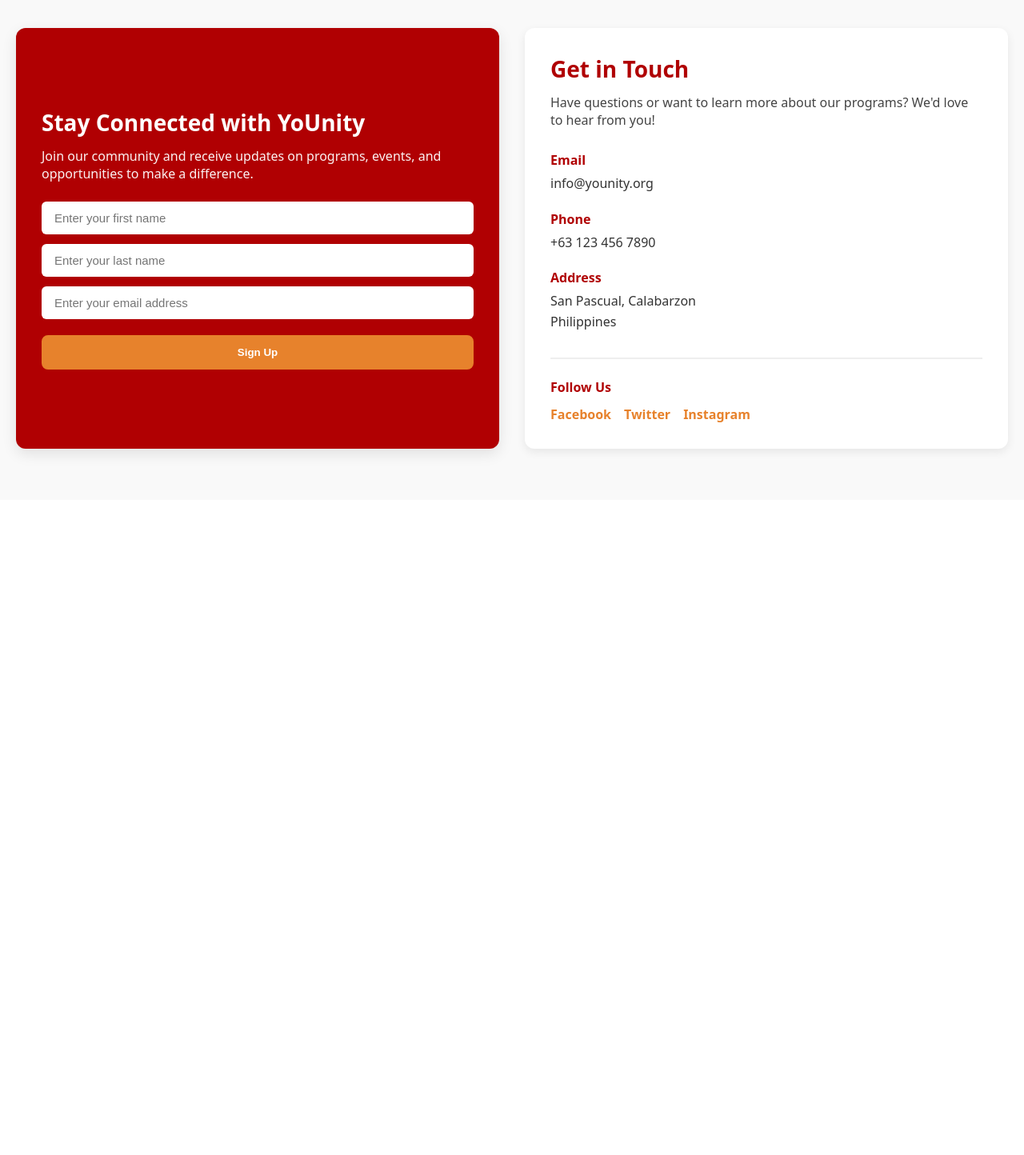
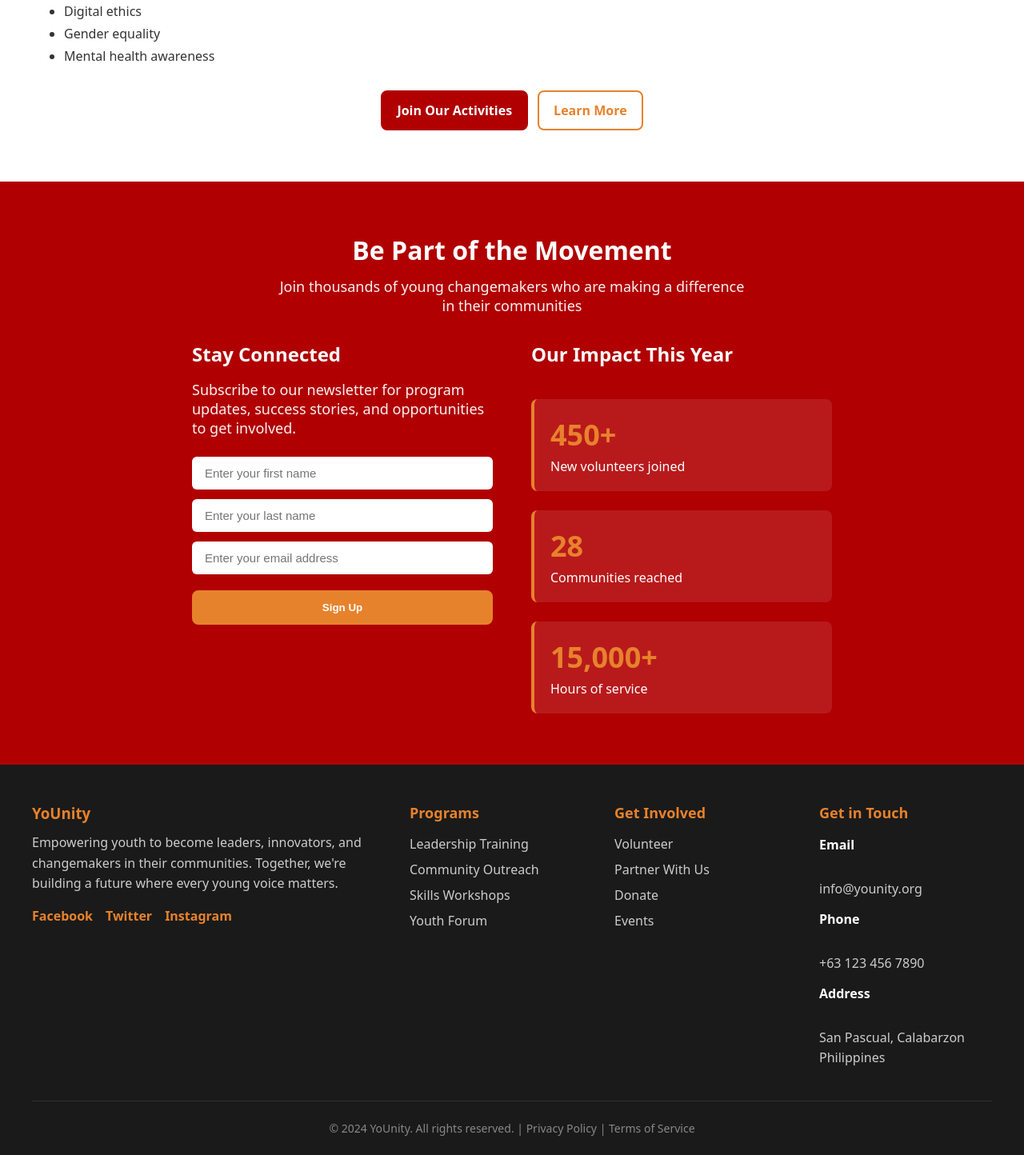
Before and after one commit to J-isaac007/YoUnity, a plain HTML site: page index.html in a window 1280 px wide. Shown: the part 2350-3794 px from the top of the page at 80% size. Before the commit the page ends 2975 px from the top, so only its background shows below. Drawn offline with Linux system fonts and the light colour scheme.

Commit message:
completed version

```diff
--- a/index.html
+++ b/index.html
@@ -10,7 +10,6 @@
     <link href="https://fonts.googleapis.com/css2?family=Julius+Sans+One&display=swap" rel="stylesheet">
 </head>
 <body>
-    <!-- navigation moved outside the hero so it can remain fixed/sticky across the page -->
     <nav>
         <div class="navdiv">
             <div class="navtitle"><a href="./home.html"><img class="navlogo" src="./assets/images/logoPic(noBackground).png" alt="YoUnity Logo"></a></div>
@@ -41,7 +40,6 @@
                 </div>
             </section>
         </main>
-        <!-- hero secondary buttons removed per request -->
     </div>
 
     <section class="about-section" id="about">
@@ -49,7 +47,6 @@
             <h2>About YoUnity</h2>
 
             <div class="about-grid">
-                <!-- Left: content, cards, stats, testimonial -->
                 <div class="about-content">
                     <p class="lead">YoUnity empowers youth to become leaders, innovators, and changemakers. We equip young people with practical skills and real opportunities to create meaningful change in their communities.</p>
 
@@ -79,10 +76,9 @@
                         <a class="secondary_button" href="#">Volunteer</a>
                     </div>
 
-                    <blockquote class="testimonial">“YoUnity gave me the confidence and tools to lead a community project.” — Participant</blockquote>
+                    <blockquote class="testimonial">"YoUnity gave me the confidence and tools to lead a community project." — Participant</blockquote>
                 </div>
 
-                <!-- Right: image -->
                 <div class="about-image">
                     <img src="./assets/images/slide2.png" alt="YoUnity participants">
                 </div>
@@ -90,13 +86,12 @@
         </div>
     </section>
 
-    <!-- Community Section (from content.txt) -->
     <section class="community-section" id="community">
         <div class="container">
             <h2>YoUnity Community Hub</h2>
             <p class="lead">Where Young Voices Shape Real Change</p>
 
-            <p>Welcome to the YoUnity Community — a space built by the youth, for the youth. Here, ideas come alive, stories are shared, and young people unite to build a better, bolder future.</p>
+            <p>Welcome to the YoUnity Community – a space built by the youth, for the youth. Here, ideas come alive, stories are shared, and young people unite to build a better, bolder future.</p>
 
             <h3>Join Our Community Activities</h3>
 
@@ -109,7 +104,7 @@
             <h4>What we do</h4>
             <ul>
                 <li>Community pantry volunteering</li>
-                <li>Tree planting &amp; river cleanups</li>
+                <li>Tree planting & river cleanups</li>
                 <li>School-based outreach programs</li>
                 <li>Peer tutoring and academic help sessions</li>
             </ul>
@@ -119,7 +114,7 @@
 
             <h4>Topics we explore</h4>
             <ul>
-                <li>Bullying &amp; youth protection</li>
+                <li>Bullying & youth protection</li>
                 <li>Climate justice</li>
                 <li>Education access</li>
                 <li>Digital ethics</li>
@@ -134,10 +129,14 @@
         </div>
     </section>
 
-       <section class="contacts-section">
-        <div class="contacts-div sign-up-div">
-            <h3>Stay Connected with YoUnity</h3>
-            <p>Join our community and receive updates on programs, events, and opportunities to make a difference.</p>
+    <section class="newsletter-section">
+        <h2>Be Part of the Movement</h2>
+        <p>Join thousands of young changemakers who are making a difference in their communities</p>
+
+        <div class="newsletter-content">
+            <div class="newsletter-form-wrapper">
+                <h3>Stay Connected</h3>
+                <p>Subscribe to our newsletter for program updates, success stories, and opportunities to get involved.</p>
                 <form class="signup-form" action="#" method="post">
                     <input type="text" name="first-name" placeholder="Enter your first name" required>
                     <input type="text" name="last-name" placeholder="Enter your last name" required>
@@ -145,35 +144,68 @@
                     <button type="submit" class="primary_button">Sign Up</button>
                 </form>
             </div>
-        <div class="contacts-div contact-info-div">
-            <h3>Get in Touch</h3>
-            <p>Have questions or want to learn more about our programs? We'd love to hear from you!</p>
 
-            <div class="contact-details">
-                <div class="contact-item">
-                    <strong>Email</strong>
-                    <p>info@younity.org</p>
+            <div class="impact-stats">
+                <h3>Our Impact This Year</h3>
+                <div class="stat-item">
+                    <strong>450+</strong>
+                    <span>New volunteers joined</span>
                 </div>
-                <div class="contact-item">
-                    <strong>Phone</strong>
-                    <p>+63 123 456 7890</p>
+                <div class="stat-item">
+                    <strong>28</strong>
+                    <span>Communities reached</span>
                 </div>
-                <div class="contact-item">
-                    <strong>Address</strong>
-                    <p>San Pascual, Calabarzon<br>Philippines</p>
+                <div class="stat-item">
+                    <strong>15,000+</strong>
+                    <span>Hours of service</span>
                 </div>
             </div>
+        </div>
+    </section>
 
-            <div class="social-links">
-                <strong>Follow Us</strong>
-                <div class="social-icons">
+    <footer>
+        <div class="footer-content">
+            <div class="footer-about">
+                <h3>YoUnity</h3>
+                <p>Empowering youth to become leaders, innovators, and changemakers in their communities. Together, we're building a future where every young voice matters.</p>
+                <div class="footer-social">
                     <a href="#" aria-label="Facebook">Facebook</a>
                     <a href="#" aria-label="Twitter">Twitter</a>
                     <a href="#" aria-label="Instagram">Instagram</a>
                 </div>
             </div>
+
+            <div class="footer-column">
+                <h4>Programs</h4>
+                <ul>
+                    <li><a href="#">Leadership Training</a></li>
+                    <li><a href="#">Community Outreach</a></li>
+                    <li><a href="#">Skills Workshops</a></li>
+                    <li><a href="#">Youth Forum</a></li>
+                </ul>
             </div>
-    </section>
 
+            <div class="footer-column">
+                <h4>Get Involved</h4>
+                <ul>
+                    <li><a href="#">Volunteer</a></li>
+                    <li><a href="#">Partner With Us</a></li>
+                    <li><a href="#">Donate</a></li>
+                    <li><a href="#">Events</a></li>
+                </ul>
+            </div>
+
+            <div class="footer-column footer-contact">
+                <h4>Get in Touch</h4>
+                <p><strong>Email</strong><br>info@younity.org</p>
+                <p><strong>Phone</strong><br>+63 123 456 7890</p>
+                <p><strong>Address</strong><br>San Pascual, Calabarzon<br>Philippines</p>
+            </div>
+        </div>
+
+        <div class="footer-bottom">
+            <p>&copy; 2024 YoUnity. All rights reserved. | <a href="#" style="color: #888;">Privacy Policy</a> | <a href="#" style="color: #888;">Terms of Service</a></p>
+        </div>
+    </footer>
 </body>
 </html>
--- a/styles.css
+++ b/styles.css
@@ -1,7 +1,6 @@
-/* YoUnity styles (final clean) */
 :root {
-    --primary: #b00002; /* deep red */
-    --secondary: #e7822c; /* warm orange */
+    --primary: #b00002;
+    --secondary: #e7822c;
     --white: #ffffff;
     --muted: #444444;
 }
@@ -12,8 +11,7 @@
     box-sizing: border-box;
 }
 
-html,
-body {
+html, body {
     overflow-x: hidden;
 }
 
@@ -22,12 +20,11 @@ body {
     font-family: system-ui, -apple-system, 'Segoe UI', Roboto, 'Helvetica Neue', Arial;
 }
 
-/* Hero / background image */
 .background-image {
     background-image: url('./assets/images/slide1.png');
     background-size: cover;
     background-position: center;
-    margin-top: -70px; /* pull hero under fixed nav */
+    margin-top: -70px;
     padding-top: 70px;
     height: calc(100vh + 70px);
     width: 100%;
@@ -43,7 +40,6 @@ body {
     z-index: -1;
 }
 
-/* Navigation: give nav its own high-contrast surface so links are always readable (no JS needed) */
 nav {
     display: flex;
     align-items: center;
@@ -55,7 +51,6 @@ nav {
     top: 0;
     left: 0;
     z-index: 1000;
-    /* light semi-opaque surface that reads on both dark hero and white sections */
     background: rgba(255, 255, 255, 0.94);
     border-bottom: 1px solid rgba(0, 0, 0, 0.06);
     box-shadow: 0 6px 18px rgba(0, 0, 0, 0.06);
@@ -88,7 +83,10 @@ nav a:hover {
     color: var(--secondary);
 }
 
-/* keep .light class for legacy but it is no longer required */
+.navlogo {
+    height: 50px;
+}
+
 .nav--legacy-light, nav.light {
     background: rgba(255, 255, 255, 0.98);
 }
@@ -101,9 +99,20 @@ nav a:hover {
     border-radius: 6px;
     cursor: pointer;
     font-weight: 600;
+    transition: transform 140ms ease, box-shadow 180ms ease, filter 160ms ease;
 }
 
-/* Hero text blocks (kept simple) */
+.action_button button:hover, .action_button button:focus-visible {
+    transform: translateY(-2px);
+    box-shadow: 0 8px 22px rgba(0, 0, 0, 0.18);
+    filter: brightness(0.96);
+}
+
+.action_button button:focus-visible {
+    outline: 3px solid rgba(176, 0, 2, 0.12);
+    outline-offset: 3px;
+}
+
 .firstsection {
     width: 100%;
     position: absolute;
@@ -123,14 +132,12 @@ nav a:hover {
     font-size: 20px;
 }
 
-/* Containers */
 .container {
     max-width: 1200px;
     margin: 0 auto;
     padding: 0 16px;
 }
 
-/* About section */
 .about-section {
     background: #2a1f1f;
     color: white;
@@ -223,12 +230,13 @@ blockquote.testimonial {
     gap: 12px;
 }
 
-.primary_button,
-.secondary_button {
+.primary_button, .secondary_button {
     padding: 12px 18px;
     border-radius: 8px;
     text-decoration: none;
     font-weight: 600;
+    cursor: pointer;
+    transition: transform 150ms ease, box-shadow 180ms ease, background-color 160ms ease, color 160ms ease, filter 160ms ease;
 }
 
 .primary_button {
@@ -243,12 +251,25 @@ blockquote.testimonial {
     border: 2px solid var(--secondary);
 }
 
-.secondary_button:hover {
+.primary_button:hover, .primary_button:focus-visible {
+    transform: translateY(-3px);
+    box-shadow: 0 10px 30px rgba(176, 0, 2, 0.18);
+    filter: brightness(0.95);
+}
+
+.secondary_button:hover, .secondary_button:focus-visible {
+    transform: translateY(-3px);
+    box-shadow: 0 10px 24px rgba(231, 130, 44, 0.12);
     background: var(--secondary);
     color: var(--white);
+    border-color: var(--secondary);
 }
 
-/* Community section */
+.primary_button:focus-visible, .secondary_button:focus-visible {
+    outline: 3px solid rgba(176, 0, 2, 0.12);
+    outline-offset: 3px;
+}
+
 .community-section {
     background: #fff;
     color: #222;
@@ -266,6 +287,42 @@ blockquote.testimonial {
     text-align: center;
     color: var(--muted);
     margin-bottom: 18px;
+}
+
+.community-section h3 {
+    color: var(--primary);
+    margin: 24px 0 12px;
+}
+
+.community-section h4 {
+    color: var(--secondary);
+    margin: 16px 0 8px;
+}
+
+.community-section ul {
+    list-style: disc;
+    padding-left: 24px;
+    margin: 12px 0;
+    color: #333;
+}
+
+.community-section li {
+    margin: 6px 0;
+}
+
+.forum {
+    background: rgba(176, 0, 2, 0.05);
+    padding: 16px;
+    border-radius: 8px;
+    border-left: 4px solid var(--primary);
+    margin: 12px 0;
+}
+
+.community-cta {
+    margin-top: 32px;
+    display: flex;
+    gap: 12px;
+    justify-content: center;
 }
 
 .community-grid {
@@ -294,113 +351,41 @@ blockquote.testimonial {
     color: #333;
 }
 
-.community-cta {
-    margin-top: 16px;
-    display: flex;
-    gap: 12px;
+.newsletter-section {
+    background: var(--primary);
+    color: var(--white);
+    padding: 64px 20px;
+    text-align: center;
 }
 
-.community-section .primary_button {
-    background: var(--primary);
-    color: var(--white);
-}
-
-.community-section .secondary_button {
-    background: transparent;
-    color: var(--secondary);
-    border: 2px solid var(--secondary);
-}
-
-/* Utilities */
-.hidden {
-    display: none !important;
-}
-
-/* Button hover / focus interactions */
-.primary_button, .secondary_button {
-    cursor: pointer;
-    transition: transform 150ms ease, box-shadow 180ms ease, background-color 160ms ease, color 160ms ease, filter 160ms ease;
-}
-
-.primary_button:hover, .primary_button:focus-visible {
-    transform: translateY(-3px);
-    box-shadow: 0 10px 30px rgba(176, 0, 2, 0.18);
-    filter: brightness(0.95);
-}
-
-.secondary_button:hover, .secondary_button:focus-visible {
-    transform: translateY(-3px);
-    box-shadow: 0 10px 24px rgba(231, 130, 44, 0.12);
-    background: var(--secondary);
-    color: var(--white);
-    border-color: var(--secondary);
-}
-
-.primary_button:focus-visible, .secondary_button:focus-visible {
-    outline: 3px solid rgba(176, 0, 2, 0.12);
-    outline-offset: 3px;
-}
-
-/* Nav action button */
-.action_button button {
-    transition: transform 140ms ease, box-shadow 180ms ease, filter 160ms ease;
-}
-
-.action_button button:hover, .action_button button:focus-visible {
-    transform: translateY(-2px);
-    box-shadow: 0 8px 22px rgba(0, 0, 0, 0.18);
-    filter: brightness(0.96);
-}
-
-.action_button button:focus-visible {
-    outline: 3px solid rgba(176, 0, 2, 0.12);
-    outline-offset: 3px;
-}
-
-
-
-.contacts-section {
-    display: grid;
-    grid-template-columns: 1fr 1fr;
-    gap: 32px;
-    background: #f9f9f9;
-    color: #222;
-    padding: 64px 20px;
-    border-top: 4px solid var(--primary);
-    width: 100%;
-}
-
-.contacts-section-grid {
-    display: grid;
-    grid-template-columns: 1fr 1fr;
-    gap: 32px;
-    max-width: 1200px;
-    margin: 0 auto;
-}
-
-.contacts-div {
-    padding: 32px;
-    border-radius: 12px;
-    height: 100%;
-}
-
-.sign-up-div {
-    background-color: var(--primary);
-    color: var(--white);
-    box-shadow: 0 6px 18px rgba(0, 0, 0, 0.1);
-    display: flex;
-    flex-direction: column;
-    justify-content: center;
-}
-
-.sign-up-div h3 {
-    font-size: 28px;
+.newsletter-section h2 {
+    font-size: 32px;
     margin-bottom: 12px;
 }
 
-.sign-up-div p {
+.newsletter-section p {
+    max-width: 600px;
+    margin: 0 auto 32px;
+    opacity: 0.95;
+    font-size: 18px;
+}
+
+.newsletter-content {
+    max-width: 800px;
+    margin: 0 auto;
+    display: grid;
+    grid-template-columns: 1fr 1fr;
+    gap: 48px;
+    text-align: left;
+}
+
+.newsletter-form-wrapper h3 {
+    font-size: 24px;
+    margin-bottom: 16px;
+}
+
+.newsletter-form-wrapper p {
     margin-bottom: 24px;
-    opacity: 0.95;
 }
 
 .signup-form {
@@ -425,80 +410,142 @@ blockquote.testimonial {
     margin-top: 8px;
     background: var(--secondary);
     border-color: var(--secondary);
+    display: inline-block;
+    border: 2px solid var(--secondary);
 }
 
 .signup-form .primary_button:hover {
     background: #d67525;
 }
 
-.contact-info-div {
-    background: white;
-    box-shadow: 0 4px 12px rgba(0, 0, 0, 0.08);
+.impact-stats {
+    display: flex;
+    flex-direction: column;
+    gap: 24px;
 }
 
-.contact-info-div h3 {
-    color: var(--primary);
-    font-size: 28px;
+.impact-stats h3 {
+    font-size: 24px;
+    margin-bottom: 16px;
+}
+
+.stat-item {
+    background: rgba(255, 255, 255, 0.1);
+    padding: 20px;
+    border-radius: 8px;
+    border-left: 4px solid var(--secondary);
+}
+
+.stat-item strong {
+    display: block;
+    font-size: 36px;
+    color: var(--secondary);
+    margin-bottom: 4px;
+}
+
+.stat-item span {
+    font-size: 16px;
+}
+
+footer {
+    background: #1a1a1a;
+    color: #fff;
+    padding: 48px 20px 24px;
+}
+
+.footer-content {
+    max-width: 1200px;
+    margin: 0 auto;
+    display: grid;
+    grid-template-columns: 2fr 1fr 1fr 1fr;
+    gap: 40px;
+    padding-bottom: 32px;
+    border-bottom: 1px solid rgba(255, 255, 255, 0.1);
+}
+
+.footer-about h3 {
+    color: var(--secondary);
     margin-bottom: 12px;
 }
 
-.contact-info-div > p {
-    color: var(--muted);
-    margin-bottom: 28px;
+.footer-about p {
+    color: #ccc;
+    line-height: 1.6;
+    margin-bottom: 16px;
 }
 
-.contact-details {
-    display: flex;
-    flex-direction: column;
-    gap: 20px;
-    margin-bottom: 32px;
+.footer-column h4 {
+    color: var(--secondary);
+    margin-bottom: 16px;
+    font-size: 18px;
 }
 
-.contact-item strong {
-    display: block;
-    color: var(--primary);
-    margin-bottom: 6px;
-    font-size: 16px;
+.footer-column ul {
+    list-style: none;
 }
 
-.contact-item p {
-    color: #333;
+.footer-column li {
+    margin-bottom: 10px;
+}
+
+.footer-column a {
+    color: #ccc;
+    text-decoration: none;
+    transition: color 150ms ease;
+}
+
+.footer-column a:hover {
+    color: var(--secondary);
+}
+
+.footer-contact p {
+    color: #ccc;
+    margin-bottom: 8px;
     line-height: 1.6;
 }
 
-.social-links {
-    padding-top: 24px;
-    border-top: 2px solid #eee;
+.footer-contact strong {
+    color: var(--white);
+    display: block;
+    margin-top: 12px;
+    margin-bottom: 4px;
 }
 
-.social-links strong {
-    display: block;
-    color: var(--primary);
-    margin-bottom: 12px;
-    font-size: 16px;
+.footer-social {
+    display: flex;
+    gap: 16px;
+    margin-top: 16px;
 }
 
-.social-icons {
-    display: flex;
-    gap: 16px;
-}
-
-.social-icons a {
+.footer-social a {
     color: var(--secondary);
     text-decoration: none;
     font-weight: 600;
     transition: color 150ms ease;
 }
 
-.social-icons a:hover {
-    color: var(--primary);
+.footer-social a:hover {
+    color: var(--white);
 }
 
-/* Responsive adjustments for contacts section */
-@media (max-width: 900px) {
-    .contacts-section {
-        grid-template-columns: 1fr;
-        padding: 40px 16px;
-    }
+.footer-bottom {
+    max-width: 1200px;
+    margin: 0 auto;
+    padding-top: 24px;
+    text-align: center;
+    color: #888;
+    font-size: 14px;
 }
-/* End of stylesheet */
+
+.footer-bottom a {
+    color: #888;
+    text-decoration: none;
+}
+
+.footer-bottom a:hover {
+    color: var(--secondary);
+}
+
+.hidden {
+    display: none !important;
+}
```
Also changed, not shown: oldContent.txt (renamed from content.txt), updatedContent.txt (added). Lines whose indentation alone changed are shown as unchanged.
